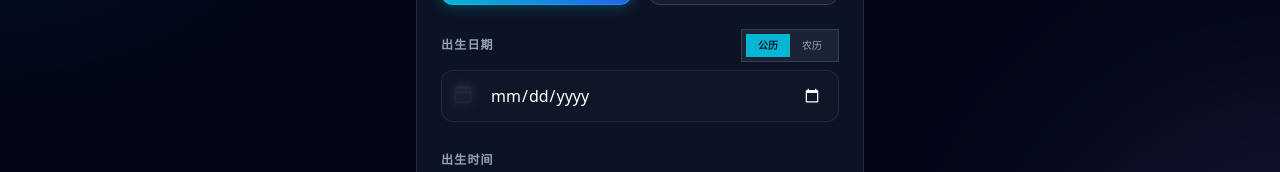
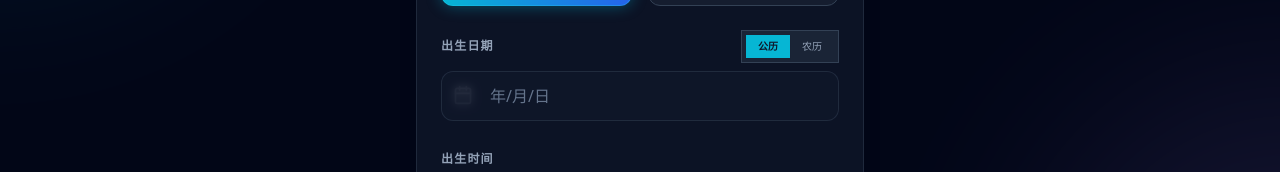
Before and after one commit to weichen2008/bazi-project, a React (Vite) app: page / in a window 1280 px wide. Shown: the part 382-554 px from the top of the page. Built offline with nearby package versions, Linux system fonts and the light colour scheme; the HTML template or start-up script is replaced by a standard one; a web font is replaced by a local one.

Commit message:
Fix date input placeholder to show simplified Chinese format

```diff
--- a/src/pages/Home.tsx
+++ b/src/pages/Home.tsx
@@ -27,6 +27,8 @@ const Home = () => {
       latitude: 30.0,
     },
   });
+
+  const [isDateFocused, setIsDateFocused] = useState(false);
 
   const handleSubmit = (e: React.FormEvent) => {
     e.preventDefault();
@@ -157,7 +159,10 @@ const Home = () => {
             <div className="relative">
               <Calendar className="absolute left-3 top-3.5 w-5 h-5 text-slate-200" />
               <input
-                type="date"
+                type={formData.birthDate || isDateFocused ? "date" : "text"}
+                placeholder="年/月/日"
+                onFocus={() => setIsDateFocused(true)}
+                onBlur={() => setIsDateFocused(false)}
                 max="9999-12-31"
                 className="cyber-input pl-12"
                 value={formData.birthDate}
```
